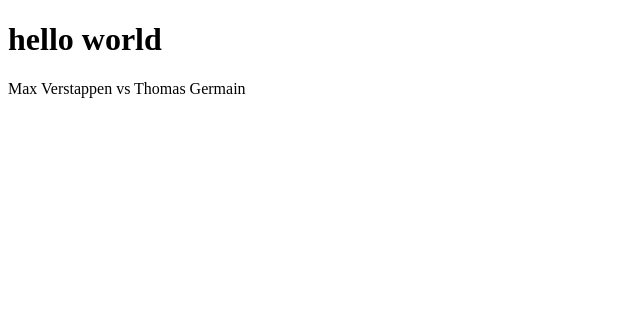
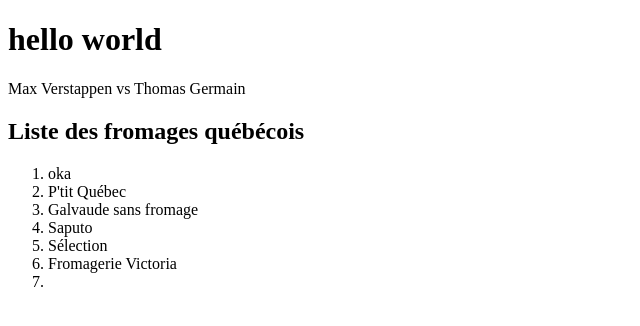
Before and after one commit to TheoLaforest/demo-git-2539919, a plain HTML site: page index.html in a window 1280 px wide. Shown: the whole page, without its empty margins (0-640 px from the left). Drawn offline with Linux system fonts and the light colour scheme.

Commit message:
Tier list
ok

```diff
--- a/index.html
+++ b/index.html
@@ -13,6 +13,20 @@
     </header>
     <main>
         <p>Max Verstappen vs Thomas Germain</p>
+
+        <h2>Liste des fromages québécois</h2>
+        <ol>
+            <li>oka</li>
+            <li>P'tit Québec</li>
+            <li>Galvaude sans fromage</li>
+            <li>Saputo</li>
+            <li>Sélection</li>
+            <li>Fromagerie Victoria</li>
+            <li></li>
+        </ol>
     </main>
+    <footer>
+
+    </footer>
 </body>
 </html>
```
